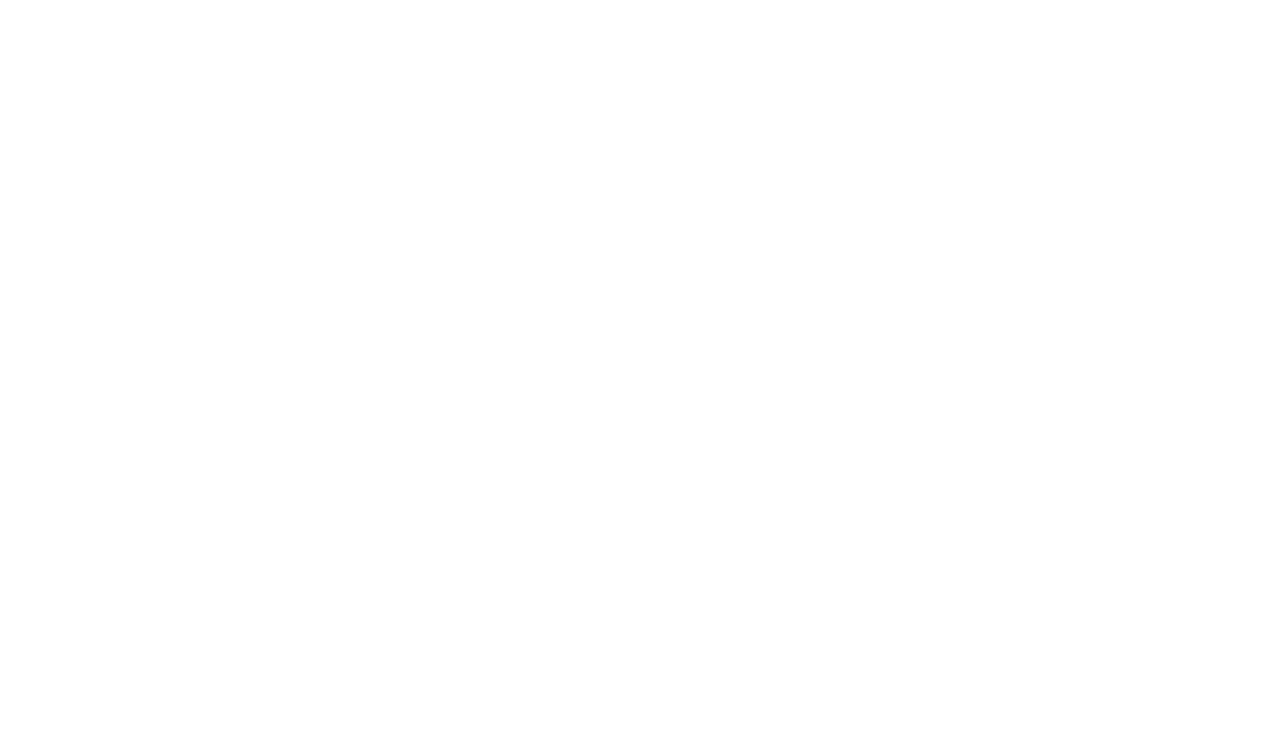
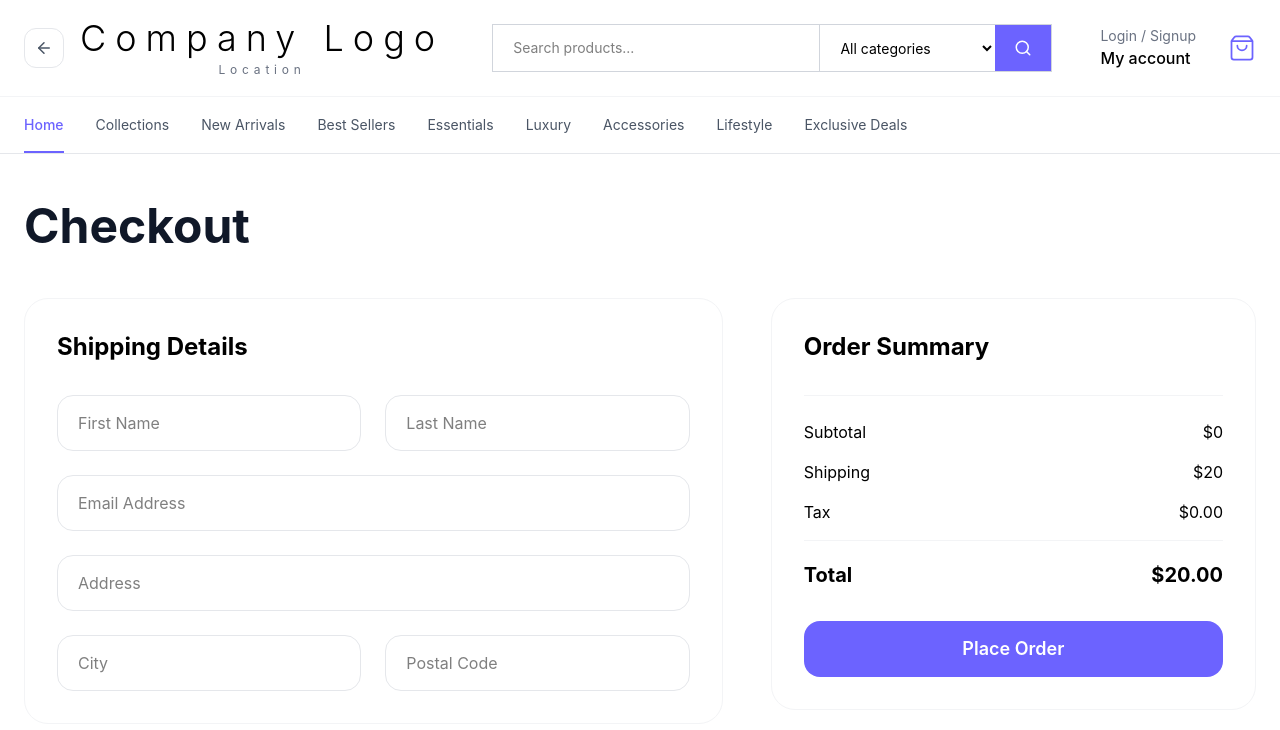
Before and after one commit to OmGadge01/driksha-ecommerce, a React (Vite) app in the folder frontend/: page /checkout in a window 1280 px wide. Before the commit this address had no page. Shown: the top 730 px of the page. Built offline with nearby package versions, Linux system fonts and the light colour scheme.

Commit message:
Added checkout functionality

```diff
--- a/frontend/src/components/layout/Navbar.jsx
+++ b/frontend/src/components/layout/Navbar.jsx
@@ -1,32 +1,56 @@
 import { useState } from "react";
-import { Search, ShoppingBag } from "lucide-react";
-import { useNavigate } from "react-router-dom";
+
+import {
+  Search,
+  ShoppingBag,
+  ArrowLeft,
+} from "lucide-react";
+
+import {
+  useNavigate,
+} from "react-router-dom";
+
+import { useCart } from "../../context/CartContext";
 
 const categories = [
-  "Home & Garden",
-  "Furniture & Lights",
-  "Electricals",
-  "Women",
-  "Men",
-  "Beauty",
-  "Baby & Kids",
-  "Sport & Travel",
-  "Sale & Offers",
+  "Home",
+  "Collections",
+  "New Arrivals",
+  "Best Sellers",
+  "Essentials",
+  "Luxury",
+  "Accessories",
+  "Lifestyle",
+  "Exclusive Deals",
 ];
 
 const Navbar = () => {
-  const [activeIndex, setActiveIndex] = useState(0);
+  const [activeIndex, setActiveIndex] =
+    useState(0);
 
-  const [searchQuery, setSearchQuery] = useState("");
+  const [searchQuery, setSearchQuery] =
+    useState("");
 
   const navigate = useNavigate();
+
+  const { cartItems } = useCart();
+
+  const cartCount = cartItems.reduce(
+    (total, item) =>
+      total + item.quantity,
+    0
+  );
 
   const handleSearch = (e) => {
     e.preventDefault();
 
     if (!searchQuery.trim()) return;
 
-    navigate(`/collections?search=${encodeURIComponent(searchQuery)}`);
+    navigate(
+      `/collections?search=${encodeURIComponent(
+        searchQuery
+      )}`
+    );
   };
 
   return (
@@ -52,7 +76,38 @@
           px-6
         "
       >
-        <div className="min-w-fit cursor-pointer">
+        <div className="flex items-center">
+
+          <button
+            onClick={() => navigate(-1)}
+            className="
+              mr-4
+              flex
+              h-10
+              w-10
+              items-center
+              justify-center
+              rounded-xl
+              border
+              border-gray-200
+              text-gray-600
+              transition-all
+              hover:border-[#6C63FF]
+              hover:text-[#6C63FF]
+            "
+          >
+            <ArrowLeft size={18} />
+          </button>
+
+          <div
+            onClick={() =>
+              navigate("/home")
+            }
+            className="
+              min-w-fit
+              cursor-pointer
+            "
+          >
             <h1
               className="
                 text-4xl
@@ -76,6 +131,7 @@
               Location
             </p>
           </div>
+        </div>
 
         <form
           onSubmit={handleSearch}
@@ -95,10 +151,15 @@
             placeholder="Search products..."
             value={searchQuery}
             onChange={(e) => {
-              const value = e.target.value;
+              const value =
+                e.target.value;
+
               setSearchQuery(value);
+
               if (!value.trim()) {
-                navigate("/collections");
+                navigate(
+                  "/collections"
+                );
               }
             }}
             className="
@@ -113,16 +174,18 @@
           <select
             className="
               w-44
+              cursor-pointer
               border-l
               border-gray-300
               bg-white
               px-4
               text-sm
               outline-none
-              cursor-pointer
             "
           >
-            <option>All categories</option>
+            <option>
+              All categories
+            </option>
           </select>
 
           <button
@@ -143,19 +206,47 @@
         </form>
 
         <div className="flex items-center gap-8">
-          <div className="hidden cursor-pointer md:block">
-            <p className="text-sm text-gray-500">Login / Signup</p>
 
-            <p className="font-medium text-black">My account</p>
+          <div
+            onClick={() =>
+              navigate("/login")
+            }
+            className="
+              hidden
+              cursor-pointer
+              md:block
+            "
+          >
+            <p className="text-sm text-gray-500">
+              Login / Signup
+            </p>
+
+            <p
+              className="
+                font-medium
+                text-black
+              "
+            >
+              My account
+            </p>
           </div>
 
-          <button className="relative cursor-pointer">
+          <button
+            onClick={() =>
+              navigate("/cart")
+            }
+            className="
+              relative
+              cursor-pointer
+            "
+          >
             <ShoppingBag
               size={28}
               strokeWidth={1.5}
               className="text-[#6C63FF]"
             />
 
+            {cartCount > 0 && (
               <span
                 className="
                   absolute
@@ -172,8 +263,9 @@
                   text-white
                 "
               >
-              0
+                {cartCount}
               </span>
+            )}
           </button>
         </div>
       </div>
@@ -191,10 +283,28 @@
             px-6
           "
         >
-          {categories.map((item, index) => (
+          {categories.map(
+            (item, index) => (
               <button
                 key={item}
-              onClick={() => setActiveIndex(index)}
+                onClick={() => {
+                  setActiveIndex(index);
+
+                  if (
+                    item === "Home"
+                  ) {
+                    navigate("/home");
+                  }
+
+                  if (
+                    item ===
+                    "Collections"
+                  ) {
+                    navigate(
+                      "/collections"
+                    );
+                  }
+                }}
                 className={`
                   relative
                   whitespace-nowrap
@@ -202,7 +312,8 @@
                   transition-colors
 
                   ${
-                  index === activeIndex
+                    index ===
+                    activeIndex
                       ? "font-medium text-[#6C63FF]"
                       : "text-gray-600 hover:text-[#6C63FF]"
                   }
@@ -210,7 +321,8 @@
               >
                 {item}
 
-              {index === activeIndex && (
+                {index ===
+                  activeIndex && (
                   <span
                     className="
                       absolute
@@ -223,7 +335,8 @@
                   />
                 )}
               </button>
-          ))}
+            )
+          )}
         </div>
       </div>
     </header>
--- a/frontend/src/components/product/ProductActions.jsx
+++ b/frontend/src/components/product/ProductActions.jsx
@@ -2,15 +2,36 @@
 
 import toast from "react-hot-toast";
 
+import { useNavigate } from "react-router-dom";
+
 import { useCart } from "../../context/CartContext";
+import { useCheckout } from "../../context/CheckoutContext";
 
-const ProductActions = ({ product }) => {
+const ProductActions = ({
+  product,
+}) => {
+  const navigate = useNavigate();
+
   const { addToCart } = useCart();
+
+  const { startCheckout } =
+    useCheckout();
 
   const handleAddToCart = () => {
     addToCart(product);
 
     toast.success("Added to cart");
+  };
+
+  const handleBuyNow = () => {
+    startCheckout([
+      {
+        ...product,
+        quantity: 1,
+      },
+    ]);
+
+    navigate("/checkout");
   };
 
   return (
@@ -39,6 +60,7 @@
       </button>
 
       <button
+        onClick={handleBuyNow}
         className="
           h-14
           w-full
--- /dev/null
+++ b/frontend/src/context/CheckoutContext.jsx
@@ -0,0 +1,59 @@
+import {
+  createContext,
+  useContext,
+  useState,
+} from "react";
+
+const CheckoutContext =
+  createContext();
+
+export const CheckoutProvider = ({
+  children,
+}) => {
+  const [checkoutItems, setCheckoutItems] =
+    useState([]);
+
+  const startCheckout = (items) => {
+    setCheckoutItems(items);
+  };
+
+  const clearCheckout = () => {
+    setCheckoutItems([]);
+  };
+
+  const subtotal = checkoutItems.reduce(
+    (total, item) =>
+      total +
+      Number(
+        item.price.replace("$", "")
+      ) *
+        item.quantity,
+    0
+  );
+
+  const shipping = subtotal > 500 ? 0 : 20;
+
+  const tax = subtotal * 0.18;
+
+  const total =
+    subtotal + shipping + tax;
+
+  return (
+    <CheckoutContext.Provider
+      value={{
+        checkoutItems,
+        startCheckout,
+        clearCheckout,
+        subtotal,
+        shipping,
+        tax,
+        total,
+      }}
+    >
+      {children}
+    </CheckoutContext.Provider>
+  );
+};
+
+export const useCheckout = () =>
+  useContext(CheckoutContext);
--- a/frontend/src/main.jsx
+++ b/frontend/src/main.jsx
@@ -8,10 +8,12 @@
 import App from "./App.jsx";
 
 import { CartProvider } from "./context/CartContext";
+import { CheckoutProvider } from "./context/CheckoutContext";
 
 createRoot(document.getElementById("root")).render(
   <StrictMode>
     <CartProvider>
+      <CheckoutProvider>
         <App />
 
         <Toaster
@@ -26,6 +28,7 @@
             },
           }}
         />
+      </CheckoutProvider>
     </CartProvider>
-  </StrictMode>,
+  </StrictMode>
 );
--- a/frontend/src/pages/Customer/Cart.jsx
+++ b/frontend/src/pages/Customer/Cart.jsx
@@ -1,14 +1,15 @@
 import MainLayout from "../../components/layout/MainLayout";
-
 import { useCart } from "../../context/CartContext";
+import { useNavigate } from "react-router-dom";
+import { useCheckout } from "../../context/CheckoutContext";
 
 const Cart = () => {
-  const {
-    cartItems,
-    increaseQuantity,
-    decreaseQuantity,
-    totalPrice,
-  } = useCart();
+  const { cartItems, increaseQuantity, decreaseQuantity, totalPrice } =
+    useCart();
+
+  const navigate = useNavigate();
+
+  const { startCheckout } = useCheckout();
 
   return (
     <MainLayout>
@@ -90,9 +91,7 @@
                       {item.name}
                     </h2>
 
-                    <p className="mt-2 text-gray-500">
-                      {item.category}
-                    </p>
+                    <p className="mt-2 text-gray-500">{item.category}</p>
 
                     <p
                       className="
@@ -114,11 +113,7 @@
                       "
                     >
                       <button
-                        onClick={() =>
-                          decreaseQuantity(
-                            item.id
-                          )
-                        }
+                        onClick={() => decreaseQuantity(item.id)}
                         className="
                           h-10
                           w-10
@@ -129,16 +124,10 @@
                         -
                       </button>
 
-                      <span className="font-medium">
-                        {item.quantity}
-                      </span>
+                      <span className="font-medium">{item.quantity}</span>
 
                       <button
-                        onClick={() =>
-                          increaseQuantity(
-                            item.id
-                          )
-                        }
+                        onClick={() => increaseQuantity(item.id)}
                         className="
                           h-10
                           w-10
@@ -182,9 +171,7 @@
                     justify-between
                   "
                 >
-                  <span className="text-gray-500">
-                    Total
-                  </span>
+                  <span className="text-gray-500">Total</span>
 
                   <span
                     className="
@@ -198,6 +185,11 @@
                 </div>
 
                 <button
+                  onClick={() => {
+                    startCheckout(cartItems);
+
+                    navigate("/checkout");
+                  }}
                   className="
     mt-8
     h-14
--- /dev/null
+++ b/frontend/src/pages/Customer/Checkout.jsx
@@ -0,0 +1,224 @@
+import MainLayout from "../../components/layout/MainLayout";
+
+import { useCheckout } from "../../context/CheckoutContext";
+
+const Checkout = () => {
+  const {
+    checkoutItems,
+    subtotal,
+    shipping,
+    tax,
+    total,
+  } = useCheckout();
+
+  return (
+    <MainLayout>
+      <div className="mx-auto max-w-7xl px-6 py-12">
+
+        <h1
+          className="
+            mb-12
+            text-5xl
+            font-bold
+            text-gray-900
+          "
+        >
+          Checkout
+        </h1>
+
+        <div className="grid gap-12 lg:grid-cols-12">
+
+          <div className="lg:col-span-7">
+
+            <div
+              className="
+                rounded-3xl
+                border
+                border-gray-100
+                p-8
+              "
+            >
+              <h2
+                className="
+                  mb-8
+                  text-2xl
+                  font-bold
+                "
+              >
+                Shipping Details
+              </h2>
+
+              <div className="grid gap-6 md:grid-cols-2">
+
+                <input
+                  type="text"
+                  placeholder="First Name"
+                  className="h-14 rounded-2xl border border-gray-200 px-5 outline-none focus:border-[#6C63FF]"
+                />
+
+                <input
+                  type="text"
+                  placeholder="Last Name"
+                  className="h-14 rounded-2xl border border-gray-200 px-5 outline-none focus:border-[#6C63FF]"
+                />
+
+                <input
+                  type="email"
+                  placeholder="Email Address"
+                  className="h-14 rounded-2xl border border-gray-200 px-5 outline-none focus:border-[#6C63FF] md:col-span-2"
+                />
+
+                <input
+                  type="text"
+                  placeholder="Address"
+                  className="h-14 rounded-2xl border border-gray-200 px-5 outline-none focus:border-[#6C63FF] md:col-span-2"
+                />
+
+                <input
+                  type="text"
+                  placeholder="City"
+                  className="h-14 rounded-2xl border border-gray-200 px-5 outline-none focus:border-[#6C63FF]"
+                />
+
+                <input
+                  type="text"
+                  placeholder="Postal Code"
+                  className="h-14 rounded-2xl border border-gray-200 px-5 outline-none focus:border-[#6C63FF]"
+                />
+              </div>
+            </div>
+          </div>
+
+          <div className="lg:col-span-5">
+
+            <div
+              className="
+                sticky
+                top-28
+                rounded-3xl
+                border
+                border-gray-100
+                p-8
+              "
+            >
+              <h2
+                className="
+                  mb-8
+                  text-2xl
+                  font-bold
+                "
+              >
+                Order Summary
+              </h2>
+
+              <div className="space-y-5">
+                {checkoutItems.map((item) => (
+                  <div
+                    key={item.id}
+                    className="
+                      flex
+                      items-center
+                      gap-4
+                    "
+                  >
+                    <img
+                      src={item.image}
+                      alt={item.name}
+                      className="
+                        h-20
+                        w-20
+                        rounded-2xl
+                        object-cover
+                      "
+                    />
+
+                    <div className="flex-1">
+                      <h3 className="font-semibold">
+                        {item.name}
+                      </h3>
+
+                      <p className="text-sm text-gray-500">
+                        Qty: {item.quantity}
+                      </p>
+                    </div>
+
+                    <p className="font-semibold">
+                      {item.price}
+                    </p>
+                  </div>
+                ))}
+              </div>
+
+              <div
+                className="
+                  mt-8
+                  space-y-4
+                  border-t
+                  border-gray-100
+                  pt-6
+                "
+              >
+                <div className="flex justify-between">
+                  <span>Subtotal</span>
+
+                  <span>${subtotal}</span>
+                </div>
+
+                <div className="flex justify-between">
+                  <span>Shipping</span>
+
+                  <span>
+                    {shipping === 0
+                      ? "Free"
+                      : `$${shipping}`}
+                  </span>
+                </div>
+
+                <div className="flex justify-between">
+                  <span>Tax</span>
+
+                  <span>
+                    ${tax.toFixed(2)}
+                  </span>
+                </div>
+
+                <div
+                  className="
+                    flex
+                    justify-between
+                    border-t
+                    border-gray-100
+                    pt-5
+                    text-xl
+                    font-bold
+                  "
+                >
+                  <span>Total</span>
+
+                  <span>${total.toFixed(2)}</span>
+                </div>
+              </div>
+
+              <button
+                className="
+                  mt-8
+                  h-14
+                  w-full
+                  rounded-2xl
+                  bg-[#6C63FF]
+                  text-lg
+                  font-semibold
+                  text-white
+                "
+              >
+                Place Order
+              </button>
+            </div>
+          </div>
+        </div>
+      </div>
+    </MainLayout>
+  );
+};
+
+export default Checkout;
--- a/frontend/src/routes/CustomerRoutes.jsx
+++ b/frontend/src/routes/CustomerRoutes.jsx
@@ -4,6 +4,7 @@
 import Collections from "../pages/customer/Collection";
 import ProductDetails from "../pages/Customer/ProductDetails";
 import Cart from "../pages/customer/Cart";
+import Checkout from "../pages/customer/Checkout";
 
 const CustomerRoutes = () => {
   return (
@@ -15,6 +16,7 @@
       <Route path="/product/:id" element={<ProductDetails />} />
 
       <Route path="/cart" element={<Cart />} />
+      <Route path="/checkout" element={<Checkout />} />
     </>
   );
 };
```
Lines whose indentation alone changed are shown as unchanged.
